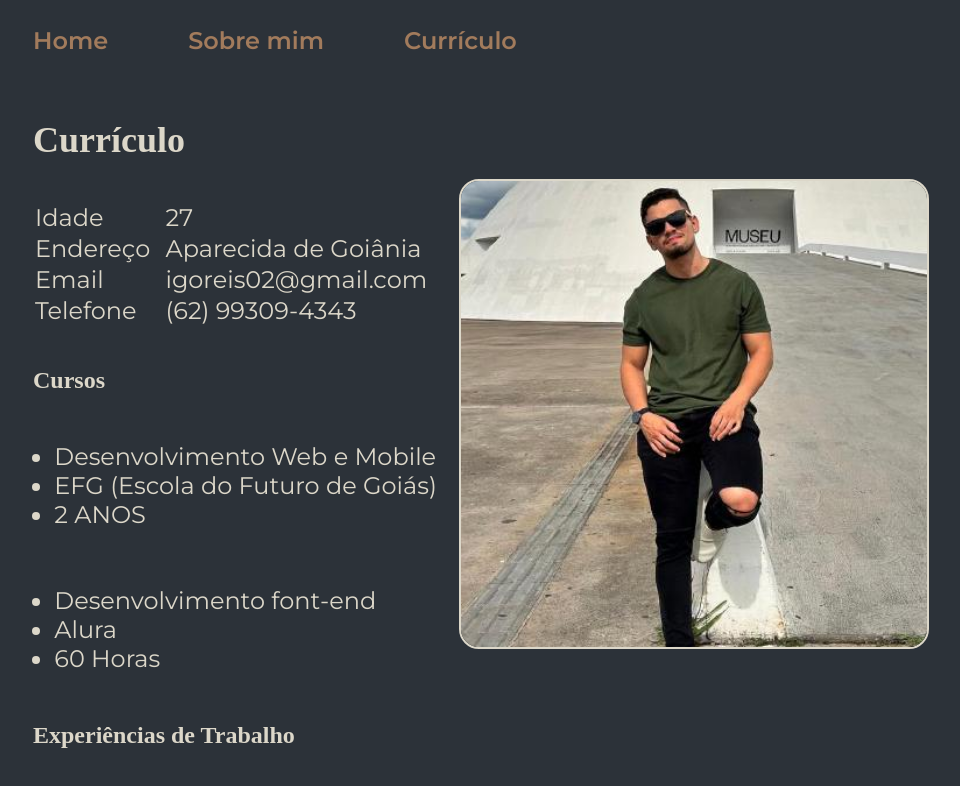
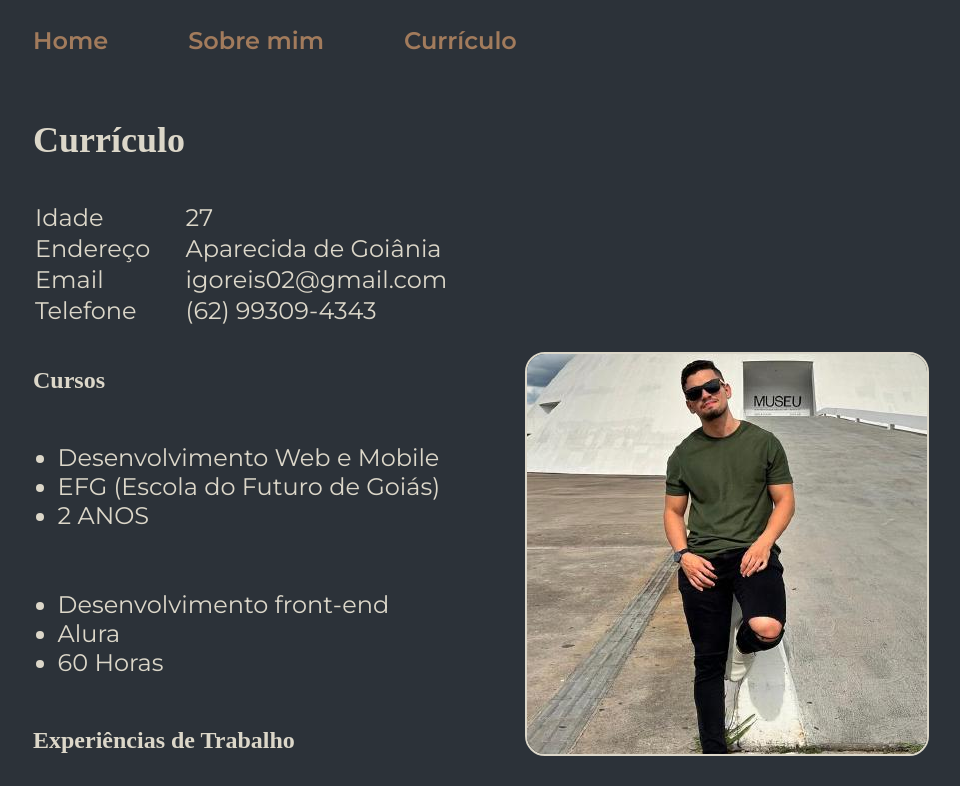
Before and after one commit to igoreis02/CursoALURA-front-end, a plain HTML site: page projetoPortifolio02/curriculo.html in a window 1280 px wide. Shown: the top 786 px of the page, without its empty margins (159-1119 px from the left). Drawn offline with Linux system fonts and the light colour scheme.

Commit message:
corrigindo erros

```diff
--- a/projetoPortifolio02/curriculo.html
+++ b/projetoPortifolio02/curriculo.html
@@ -43,7 +43,7 @@
                 <li>2 ANOS</li>
             </ul>
             <ul class="apresentacao__conteudo__lista">
-                <li>Desenvolvimento font-end</li>
+                <li>Desenvolvimento front-end</li>
                 <li>Alura</li>
                 <li>60 Horas</li>
             </ul>
--- a/projetoPortifolio02/styles/style.css
+++ b/projetoPortifolio02/styles/style.css
@@ -50,11 +50,11 @@ body{
 }
 
 .foto__logo__curriculo{
-    width: 75%;
+    width: 50%;
     height: 50%;
     border: 2px solid var(--cor-secundaria);
     border-radius: 20px;
-    margin-bottom: 30%;
+
 }
 .apresentacao{
     padding: 5% 15%;
```
Also changed, not shown: projetoPortifolio02/sobremim.html (+1 -1 lines).
